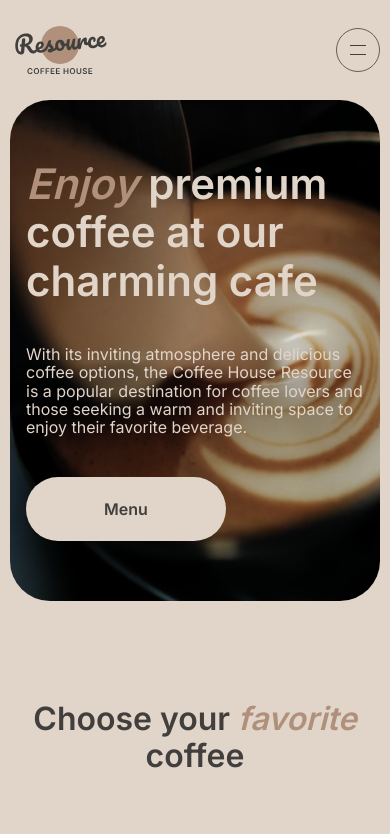
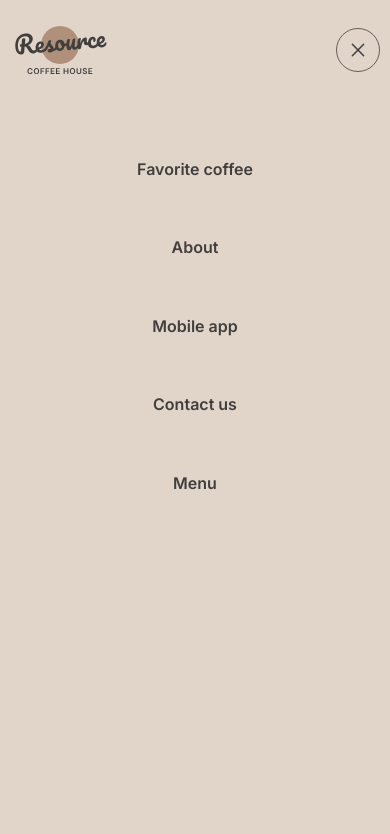
Before and after one commit to Vo1webstvo/Coffee-House, a plain HTML site: page coffee-house/index.html in a window 390 px wide. Both pictures are taken after a click on the element 358 px from the left and 50 px from the top of the page. Shown: the top 834 px of the page. Drawn offline with nearby package versions, Linux system fonts and the light colour scheme.

Commit message:
create adaptive coffe-house v2

```diff
--- a/coffee-house/index.html
+++ b/coffee-house/index.html
@@ -27,10 +27,10 @@
           </div>
           <nav class="header__menu__nav">
             <ul>
-              <li><a href="#coffe">Favorite coffee</a></li>
-              <li><a href="#about">About</a></li>
-              <li><a href="#mobile">Mobile app</a></li>
-              <li><a href="#footer">Contact us</a></li>
+              <li><a href="index.html#coffe">Favorite coffee</a></li>
+              <li><a href="index.html#about">About</a></li>
+              <li><a href="index.html#mobile">Mobile app</a></li>
+              <li><a href="index.html#footer">Contact us</a></li>
             </ul>
           </nav>
           <div class="header__menu__menu">
@@ -43,9 +43,21 @@
             <span></span>
             <span></span>
           </div>
+          <div class="header__menu__burger-close">
+            <img src="assets/img/button-icon-burger-close.svg" alt="close" />
+          </div>
         </div>
       </div>
     </header>
+    <div class="asidePanel">
+      <ul class="asidePanel__nav">
+        <li><a href="index.html#coffe">Favorite coffee</a></li>
+        <li><a href="index.html#about">About</a></li>
+        <li><a href="index.html#mobile">Mobile app</a></li>
+        <li><a href="index.html#footer">Contact us</a></li>
+        <li><a href="menu.html">Menu</a></li>
+      </ul>
+    </div>
 
     <main class="main">
       <div class="container">
--- a/coffee-house/index.js
+++ b/coffee-house/index.js
@@ -1,38 +1,38 @@
-'use strict'
-console.log(
-  '1. https://github.com/rolling-scopes-school/tasks/blob/master/tasks/coffee-house/coffee-house-week1.md\n',
-  '2. https://prnt.sc/H4fslmko9Chk\n',
-  '3. https://illustrious-dodol-1141a1.netlify.app/',
-  '4. 27.11.2023 / 28.11.2023\n',
-  '5. Score - 98\n',
-      '   1. score - 16\n',
-          '       1.1  -12\n',
-          '       1.2  -0 не добавлял Favicon для каждой страницы\n',
-          '       1.3  -2\n',
-          '       1.4  -2\n',
-      '   2. score - 40\n',
-          '       2.1  -4\n',
-          '       2.2  -6\n',
-          '       2.3  -6\n',
-          '       2.4  -6\n',
-          '       2.5  -6\n',
-          '       2.6  -6\n',
-          '       2.7  -6\n',
-      '   3. score 10\n',
-          '       3.1  -4\n',
-          '       3.2  -4\n',
-          '       3.3  -2\n',
-      '   4. score 32\n',
-          '       4.1  -4\n',
-          '       4.2  -2\n',
-          '       4.3  -2\n',
-          '       4.4  -2\n',
-          '       4.5  -2\n',
-          '       4.6  -2\n',
-          '       4.7  -2\n',
-          '       4.8  -4\n',
-          '       4.9  -2\n',
-          '       4.10 -2\n',
-          '       4.11  -4\n',
-          '       4.12  -4\n'
-);
+'use strict';
+
+const burger = document.querySelector('.header__menu__burger');
+const aside = document.querySelector('.asidePanel');
+const close = document.querySelectorAll('.asidePanel__nav');
+const closeBurger = document.querySelector('.header__menu__burger-close');
+
+burger.addEventListener('click', () => {
+  if (!aside.classList.contains('active')) {
+    aside.classList.add('active');
+    burger.style.display = 'none';
+    closeBurger.style.display = 'block';
+    document.body.classList.add('modal-open');
+  } else {
+    aside.classList.remove('active');
+    burger.style.display = 'flex';
+    closeBurger.style.display = 'none';
+    document.body.classList.remove('modal-open');
+  }
+});
+
+closeBurger.addEventListener('click', () => {
+  aside.classList.remove('active');
+  burger.style.display = 'flex';
+  closeBurger.style.display = 'none';
+  document.body.classList.remove('modal-open');
+});
+
+close.forEach((item) => {
+  item.addEventListener('click', () => {
+    if (item.classList.contains('asidePanel__nav')) {
+      aside.classList.remove('active');
+      burger.style.display = 'flex';
+      closeBurger.style.display = 'none';
+      document.body.classList.remove('modal-open');
+    }
+  });
+});
--- a/coffee-house/sass/_header.scss
+++ b/coffee-house/sass/_header.scss
@@ -1,4 +1,6 @@
 .header {
+  position: relative;
+  z-index: 999;
   padding-top: 20px;
   &__menu {
     display: flex;
@@ -58,26 +60,32 @@
           height: 100%;
         }
       }
-
     }
     &__burger {
       display: none;
       width: 44px;
       height: 44px;
       border-radius: 100px;
-      border: 1px solid var(--border-dark, #665F55);
+      border: 1px solid var(--border-dark, #665f55);
       span {
         display: inline-block;
         width: 16px;
         height: 1px;
         stroke-width: 1.5px;
-        background-color:  #403F3D;
+        background-color: #403f3d;
         margin-bottom: 8px;
         &:last-child {
           margin-bottom: 0;
-
         }
-
+      }
+      &-close {
+        display: none;
+        width: 44px;
+        height: 44px;
+        img {
+          width: 100%;
+          height: 100%;
+        }
       }
     }
   }
--- a/coffee-house/sass/_media.scss
+++ b/coffee-house/sass/_media.scss
@@ -234,6 +234,58 @@
       cursor: pointer;
     }
   }
+  //боковая менюшка
+  .asidePanel {
+    position: fixed;
+    z-index: 10;
+    // visibility: hidden;
+    opacity: 0;
+    transition: all 0.6s;
+    top: 0%;
+    width: 100%;
+    height: 100vh;
+    background: var(--background-body, #e1d4c9);
+    &__nav {
+      margin-top: 160px;
+      display: flex;
+      flex-direction: column;
+      align-items: center;
+      list-style-type: none;
+      li {
+        margin-bottom: 60px;
+        &:last-child {
+          margin-bottom: 0;
+        }
+        a {
+          color: #403f3d;
+          font-family: Inter;
+          font-size: 16px;
+          font-style: normal;
+          font-weight: 600;
+          text-decoration: none;
+        }
+        // &:last-child {
+        //   &::after {
+        //     position: absolute;
+        //     content: '';
+        //     position: absolute;
+        //     top: 0%;
+        //     left: 55%;
+        //     transform: translateX(-50%);
+        //     width: 20px;
+        //     height: 20px;
+        //     background-image: url('../assets/img/coffee-cup.svg');
+        //     background-size: cover;
+        //   }
+        // }
+      }
+    }
+    &.active {
+      left: 0;
+      display: block;
+      opacity: 1;
+    }
+  }
 }
 
 @media (max-width: 680px) {
@@ -338,6 +390,11 @@
     &__text {
       width: 348px;
     }
+    &__btns {
+      span {
+        margin-right: 6px;
+      }
+    }
   }
   .mobile {
     &__title {
--- a/coffee-house/sass/style.scss
+++ b/coffee-house/sass/style.scss
@@ -22,6 +22,14 @@ body {
   padding-bottom: 88px;
 }
 
+.asidePanel {
+  display: none;
+}
+
+body.modal-open {
+  overflow: hidden;
+}
+
 @import './header';
 @import './enjoy';
 @import './button';
```
Also changed, not shown: coffee-house/menu.html (+16 -4 lines), coffee-house/assets/img/button-icon-burger-close.svg (added), coffee-house/css/style.css, 1 other file.
